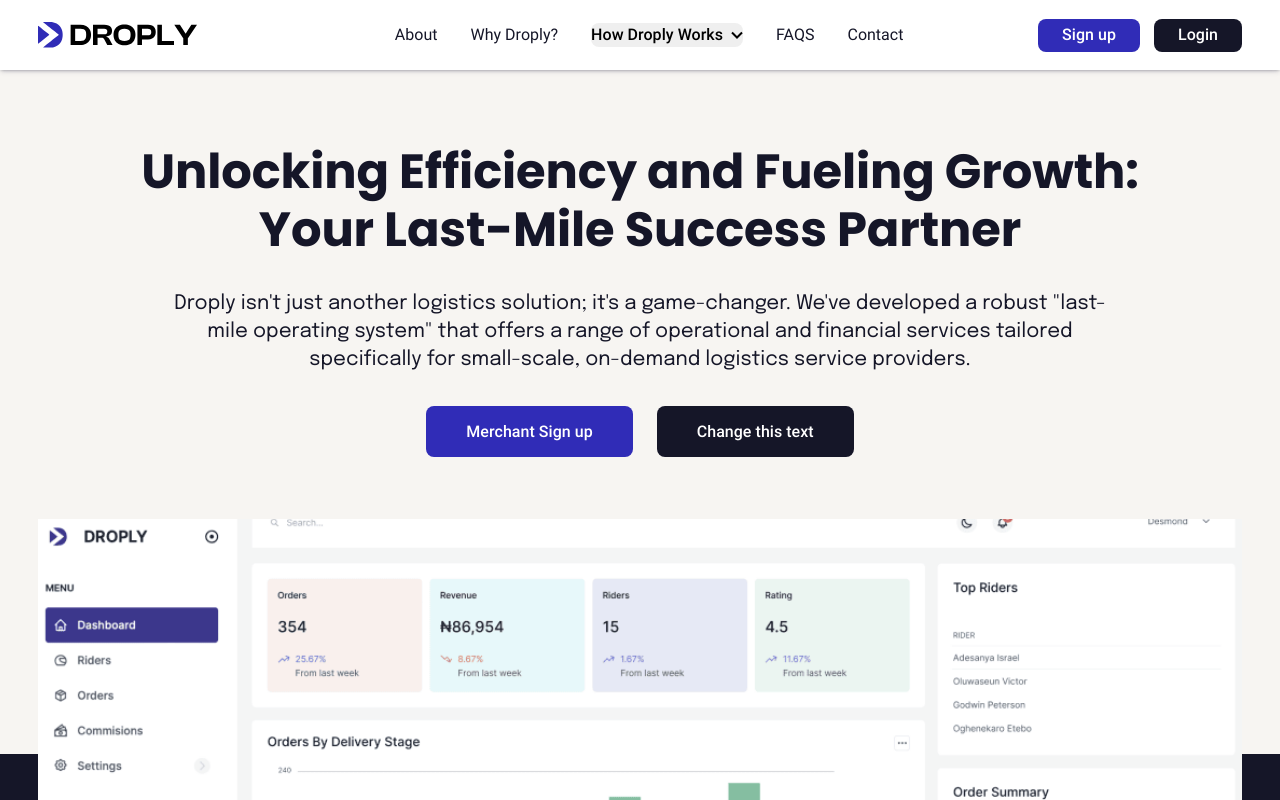
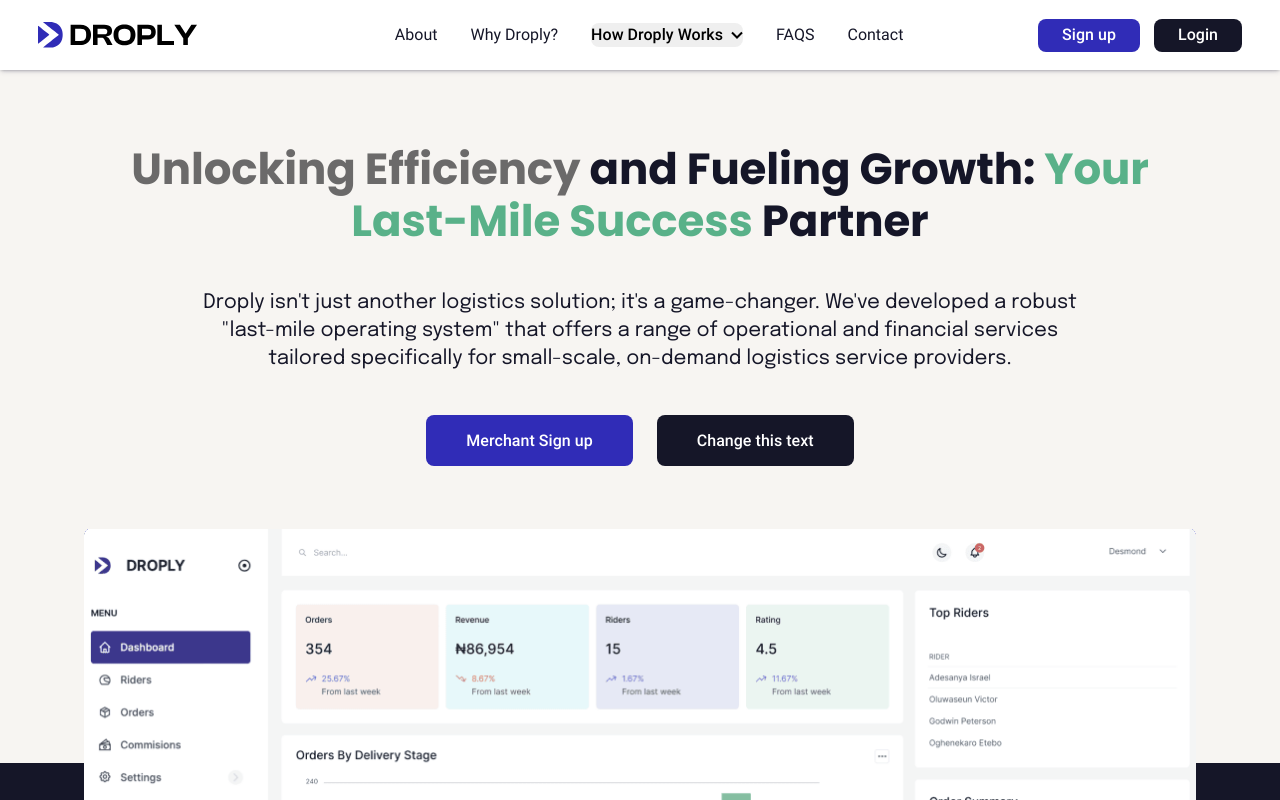
Before and after one commit to barnascript/droplyclone, a Next.js app: page / in a window 1280 px wide. Shown: the top 800 px of the page. Built offline with nearby package versions, Linux system fonts and the light colour scheme.

Commit message:
feat(hero): adjusted image size and hero content

```diff
--- a/src/components/hero/Hero.jsx
+++ b/src/components/hero/Hero.jsx
@@ -5,21 +5,37 @@
 
 const Hero = () => {
   return (
-    <div className={` ${styles.wrapper}`}>
+    <div className={`${styles.wrapper}`}>
       <div className={`sw ${styles.container}`}>
-        <h1 className={styles.header}>Unlocking Efficiency and Fueling Growth: Your Last-Mile Success Partner</h1>
+        <h1 className={styles.header}>
+          <b className={styles.unlocking}>Unlocking Efficiency</b>{" "}
+          <b>and Fueling Growth:</b>{" "}
+          <b className={styles.last_mile}>Your Last-Mile Success </b>Partner
+        </h1>
         <p className={`subtitle ${styles.hero_text}`}>
-          Droply isn&apos;t just another logistics solution; it&apos;s a game-changer. We&apos;ve developed a robust
-          &quot;last-mile operating system&quot; that offers a range of operational and financial services tailored
-          specifically for small-scale, on-demand logistics service providers.
+          Droply isn&apos;t just another logistics solution; it&apos;s a
+          game-changer. We&apos;ve developed a robust &quot;last-mile operating
+          system&quot; that offers a range of operational and financial services
+          tailored specifically for small-scale, on-demand logistics service
+          providers.
         </p>
         <div className={styles.buttons}>
-          <BigButton button_text="Merchant Sign up" button_backgroundColor="var(--palatinate-blue)" />
-          <BigButton button_text="Change this text" button_backgroundColor="var(--eerie-black)" />
+          <BigButton
+            button_text="Merchant Sign up"
+            button_backgroundColor="var(--palatinate-blue)"
+          />
+          <BigButton
+            button_text="Change this text"
+            button_backgroundColor="var(--eerie-black)"
+          />
         </div>
       </div>
       <div className={` ${styles.dashboard_div}`}>
-        <Image src={graph} alt="dashboard" className={`sw ${styles.dashboard}`} />
+        <Image
+          src={graph}
+          alt="dashboard"
+          className={`sw ${styles.dashboard}`}
+        />
         <div className={styles.image_black_background}></div>
       </div>
     </div>
--- a/src/components/hero/Hero.module.scss
+++ b/src/components/hero/Hero.module.scss
@@ -7,13 +7,23 @@
     flex-direction: column;
     align-items: center;
     gap: 32px;
+
     .header {
-      display: flex;
-      flex-direction: column;
+      display: inline;
       text-align: center;
+      max-width: 85%;
+
+      .unlocking {
+        color: var(--dim-gray);
+      }
+
+      .last_mile {
+        color: var(--polished-pine);
+      }
     }
 
     .hero_text {
+      max-width: 75%;
     }
 
     .buttons {
@@ -28,7 +38,10 @@
     width: 100%;
     position: relative;
     .dashboard {
-      width: 100%;
+      max-width: 90%;
+      height: 500px;
+      width: 1200px;
+      height: auto;
     }
 
     .image_black_background {
@@ -44,25 +57,54 @@
   }
 }
 
-@media screen and (max-width: 600px) {
+@media screen and (max-width: 500px) {
   .wrapper {
     .container {
+      gap: 42px;
+      .header {
+        max-width: 100%;
+      }
+
+      .hero_text {
+        max-width: 100%;
+      }
+
       .buttons {
         flex-direction: column;
       }
     }
   }
 }
-@media screen and (min-width: 843px) {
+
+@media screen and (min-width: 501px) {
   .wrapper {
     .container {
+      gap: 42px;
       .header {
-        max-width: 90%;
+        max-width: 100%;
       }
 
       .hero_text {
-        max-width: 80%;
+        max-width: 100%;
+      }
+
+      .buttons {
+        flex-direction: row;
       }
     }
   }
 }
+@media screen and (min-width: 801px) {
+  .wrapper {
+    .container {
+      gap: 42px;
+      .header {
+        max-width: 85%;
+      }
+
+      .hero_text {
+        max-width: 75%;
+      }
+    }
+  }
+}
--- a/src/styles/fonts.css
+++ b/src/styles/fonts.css
@@ -101,7 +101,7 @@
 h1 {
   /* h1 */
   font-family: "PoppinsBold";
-  font-size: clamp(2.5rem, 4vw, 3rem);
+  font-size: clamp(2.5rem, 3.4vw, 3rem);
   font-weight: 500;
   line-height: 1.2;
   letter-spacing: -0.12px;
```
Also changed, not shown: 2 other files (tests, documents, lock files or other folders).
